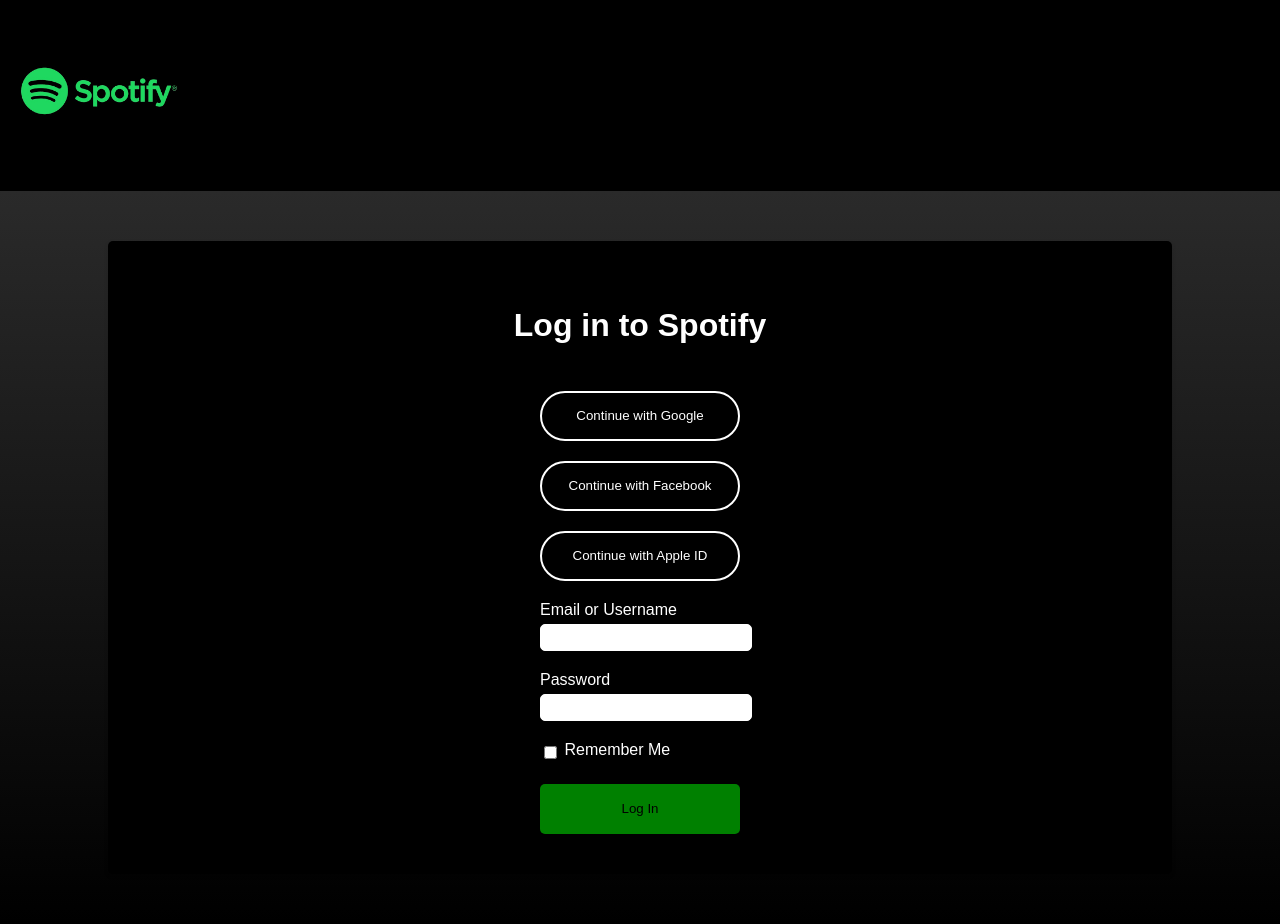
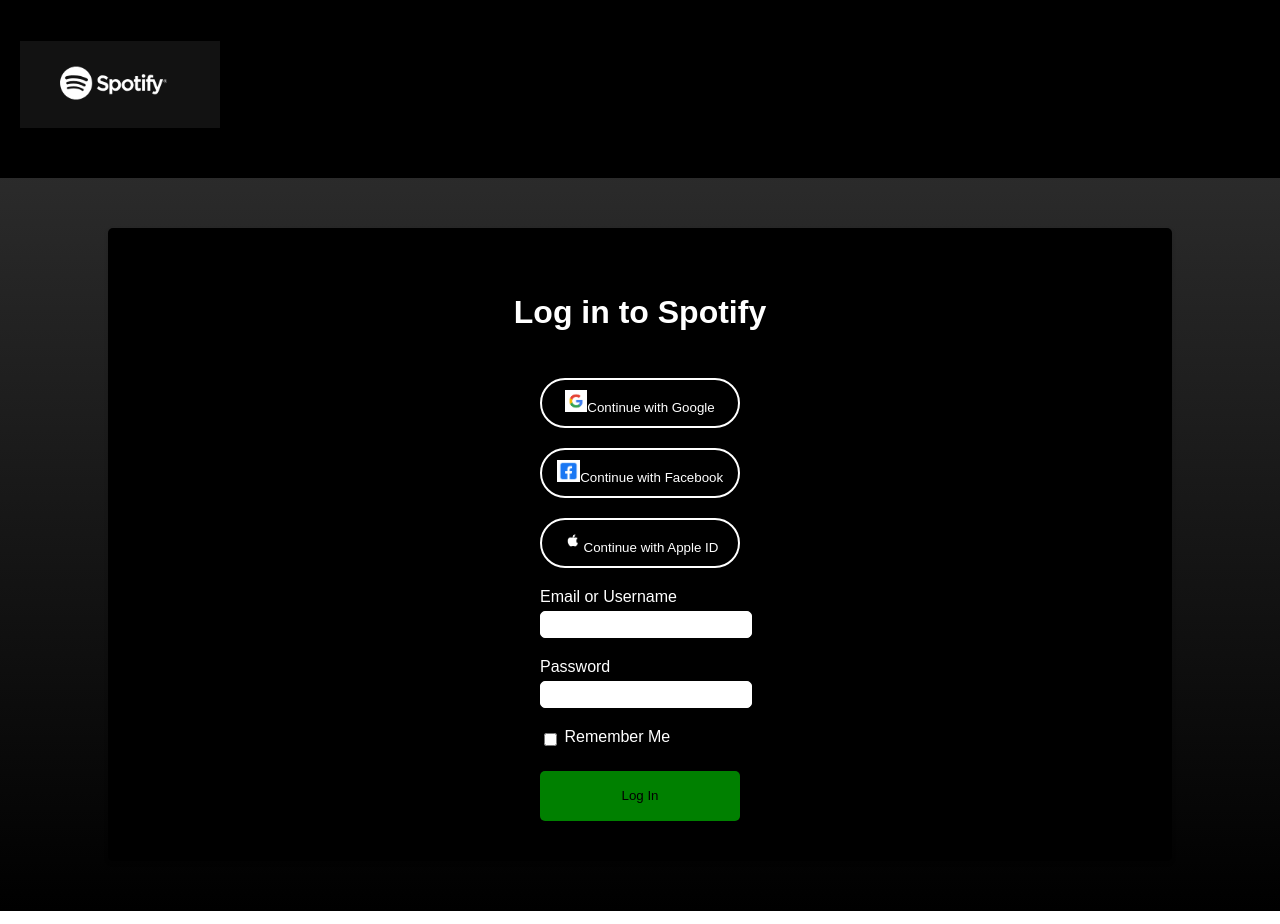
Before and after one commit to NgMingQian/DFP40163_MK5_login, a plain HTML site: page index.html in a window 1280 px wide. Drawn offline with Linux system fonts and the light colour scheme; files whose address does not match are found by name.

Commit message:
add coding

```diff
--- a/index.html
+++ b/index.html
@@ -9,16 +9,16 @@
 <body>
     <header>
         <h1>
-          <img src="C:/Users/Lenovo/Desktop/DFP40163_MK5_login/logo.png" alt="logo" id="logo">
+          <img src="C:/Users/Lenovo/Desktop/DFP40163_MK5_login/company.png" alt="logo" id="logo">
         </h1>
     </header>
     <div class="container">
         <div class="header-contianer">
               <h1>Log in to Spotify</h1>
         </div>
-        <button class="oval-button google">Continue with Google</button>
-        <button class="oval-button facebook">Continue with Facebook</button>
-        <button class="oval-button apple">Continue with Apple ID</button>
+        <button class="oval-button google"><img src="C:/Users/Lenovo/Desktop/DFP40163_MK5_login/google.png" alt="Google">Continue with Google</button>
+        <button class="oval-button facebook"><img src="C:/Users/Lenovo/Desktop/DFP40163_MK5_login/facebook.png" alt="Facebook">Continue with Facebook</button>
+        <button class="oval-button apple"><img src="C:/Users/Lenovo/Desktop/DFP40163_MK5_login/apple.png" alt="Apple">Continue with Apple ID</button>
 
         <form action="#" method="POST">
             <div class="form-group">
--- a/style.css
+++ b/style.css
@@ -97,3 +97,8 @@ header {
   margin-bottom: 20px;
   cursor: pointer;
 }
+
+.oval-button img {
+  max-width: 50%;
+  max-height: 50%;
+}
```
Also changed, not shown: apple.png (added), company.png (added), facebook.png (added), google.png (added), logo.png (deleted).
